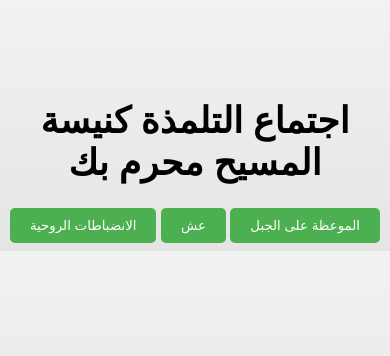
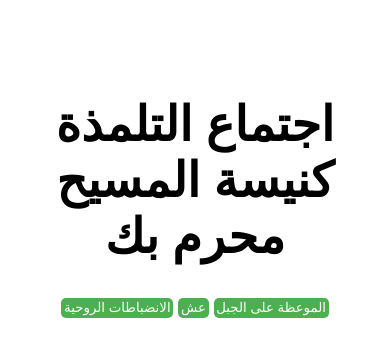
Before and after one commit to EMCTalmaza/EMCTalmaza.github.io, a plain HTML site: page index.html in a window 390 px wide. Drawn offline with Linux system fonts and the light colour scheme.

Commit message:
responsive test

```diff
--- a/index.html
+++ b/index.html
@@ -1,17 +1,20 @@
 <!DOCTYPE html>
 <html>
 <head>
+    <meta charset="UTF-8">
+    <meta name="viewport" content="width=device-width, initial-scale=1.0">
     <title>اجتماع التلمذة كنيسة المسيح محرم بك</title>
     <style>
         body {
-            background-image: linear-gradient(to bottom, #f2f2f2, #e5e5e5);
             font-family: Arial, sans-serif;
             text-align: center;
+            max-width: 600px; /* set maximum width for content */
+            margin: 0 auto; /* center content horizontally */
         }
         .button {
             background-color: #4CAF50;
             color: #fff;
-            padding: 10px 20px;
+            padding: 1em; /* use relative unit for padding */
             border: none;
             border-radius: 5px;
             cursor: pointer;
@@ -19,10 +22,27 @@
         .button:hover {
             background-color: #3e8e41;
         }
+        /* add media queries for different screen sizes */
+        @media only screen and (max-width: 768px) {
+            body {
+                font-size: 24px; /* reduce font size for smaller screens */
+            }
+            .button {
+                padding: 0.5em; /* reduce padding for smaller screens */
+            }
+        }
+        @media only screen and (max-width: 480px) {
+            body {
+                font-size: 18px; /* reduce font size for even smaller screens */
+            }
+            .button {
+                padding: 0.2em; /* reduce padding for even smaller screens */
+            }
+        }
     </style>
 </head>
 <body>
-    <h1 style="font-size: 36px; margin-top: 100px;">اجتماع التلمذة كنيسة المسيح محرم بك</h1>
+    <h1 style="font-size: 3rem; margin-top: 2em;">اجتماع التلمذة كنيسة المسيح محرم بك</h1>
     <button class="button" onclick="location.href='https://www.youtube.com/playlist?list=PLEClGdsSlj_VR0L-GrCWN9u_jsrIPZT1p'">الانضباطات الروحية</button>
     <button class="button" onclick="location.href='https://www.youtube.com/playlist?list=PLEClGdsSlj_WDcWjslerQMMaP4UkFIsSv'">عش</button>
     <button class="button" onclick="location.href='actualmountain.html'">الموعظة على الجبل</button>
```
